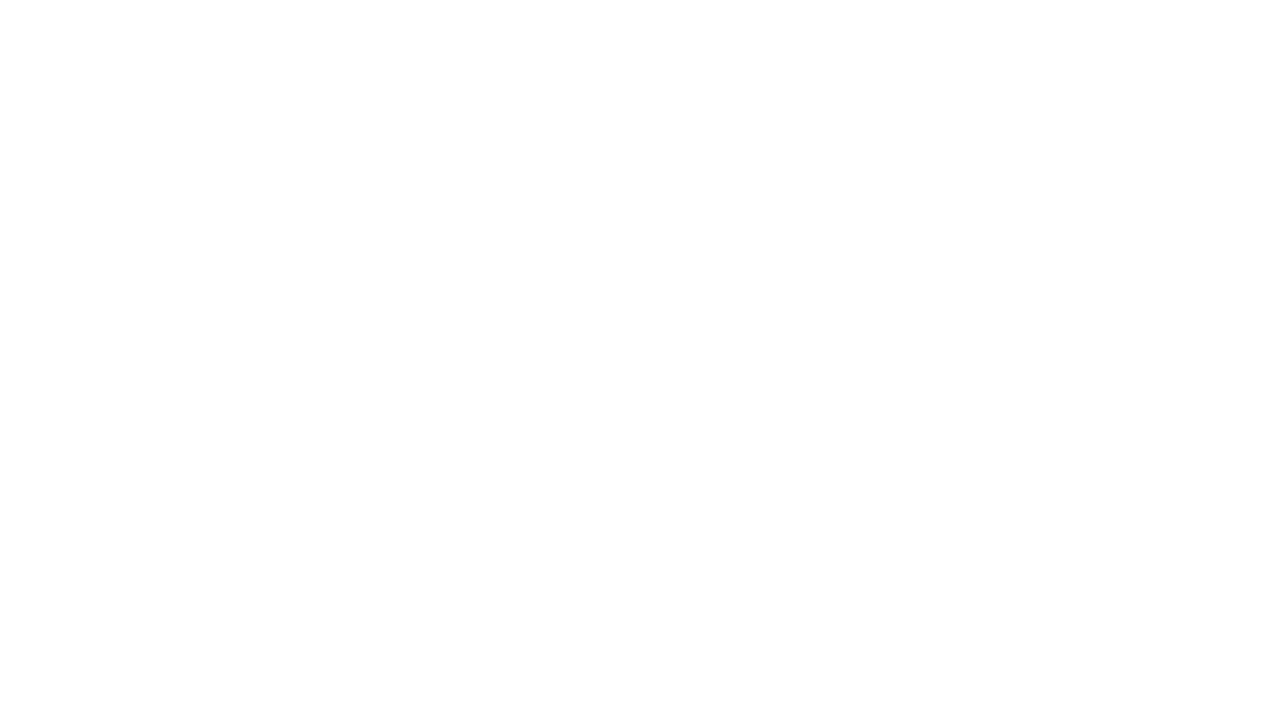
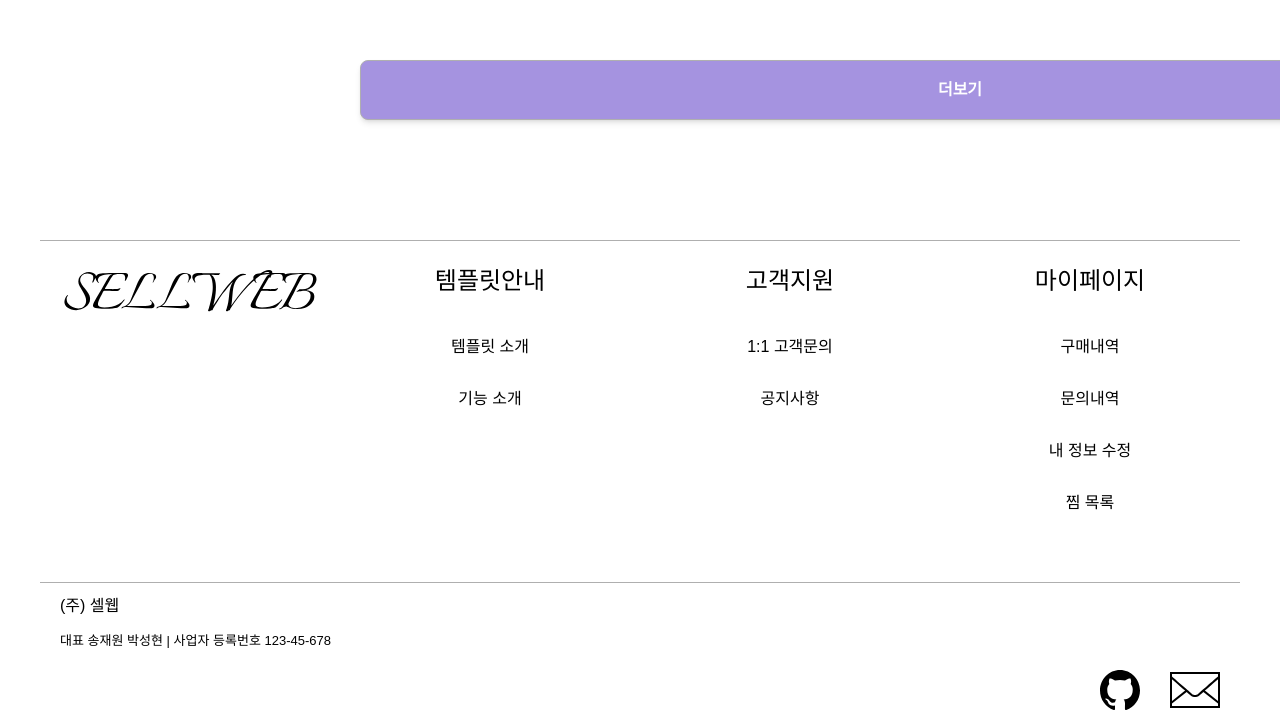
Before and after one commit to Hyun-EG/SP-sellweb, a Next.js app: page /temp/detail in a window 1280 px wide. Shown: the part 3670-4395 px from the top of the page. Before the commit the page ends 1405 px from the top, so only its background shows below. Built offline with nearby package versions, Linux system fonts and the light colour scheme; a web font is replaced by a local one.

Commit message:
Design: 템플릿 디테일 디자인 완

```diff
--- a/src/app/temp/detail/page.tsx
+++ b/src/app/temp/detail/page.tsx
@@ -2,6 +2,7 @@ import React from 'react';
 import TemplateCardDetail from '../../../components/TemplateCardDetail';
 import TitleBox from '@/components/TitleBox';
 import SlideBar from '@/components/SlideBar';
+import Button from '@/components/Button';
 
 const page = () => {
   return (
@@ -19,6 +20,16 @@ const page = () => {
 한눈에 전체 업무량과 직원의 업무량의 진행상황을 알아볼 수 있습니다."
       />
       <SlideBar />
+      <div>
+        <div className="w-[100%] h-[1000px]">서비스 소개글 영역</div>
+        <div className="w-[100%] h-[1000px]">샘플이미지</div>
+        <div className="w-[100%] h-[200px]">가격정보</div>
+        <div className="w-[100%] h-[800px]">리뷰</div>
+      </div>
+      <Button theme="white" state="default" width={1200} height={60}>
+        더보기
+      </Button>
+      <div className="w-[100%] h-[120px]"></div>
     </>
   );
 };
--- a/src/components/Contents.tsx
+++ b/src/components/Contents.tsx
@@ -1,3 +1,3 @@
 export default function Layout({ children }: { children: React.ReactNode }) {
-  return <div className="w-full h-screen px-[360px]  ">{children}</div>;
+  return <div className="w-full px-[360px]  ">{children}</div>;
 }
```
